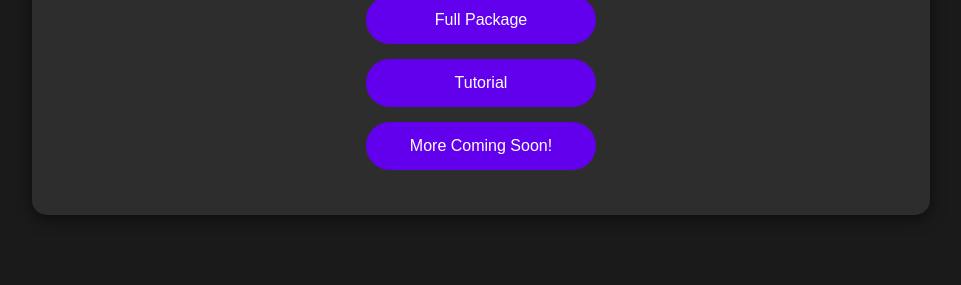
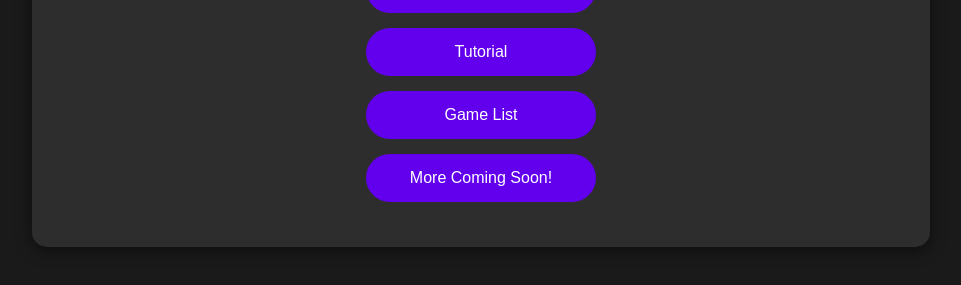
Before and after one commit to Polindy/SteamyDumplings, a plain HTML site: page index.html in a window 1280 px wide. Shown: the part 355-640 px from the top of the page, without its empty margins (159-1120 px from the left). Drawn offline with Linux system fonts and the light colour scheme.

Commit message:
index.html

```diff
--- a/index.html
+++ b/index.html
@@ -124,6 +124,8 @@
         <a href="https://gofile.io/d/scWmXA" class="btn" download><span>Full Package</span></a>
         <!-- Tutorial Button -->
         <a href="tutorial.html" class="btn"><span>Tutorial</span></a>
+        <!-- Game List Button -->
+        <a href="games.html" class="btn"><span>Game List</span></a>
         <!-- More Coming Soon Button (at the bottom) -->
         <a href="more-coming-soon.html" class="btn"><span>More Coming Soon!</span></a>
     </div>
```
